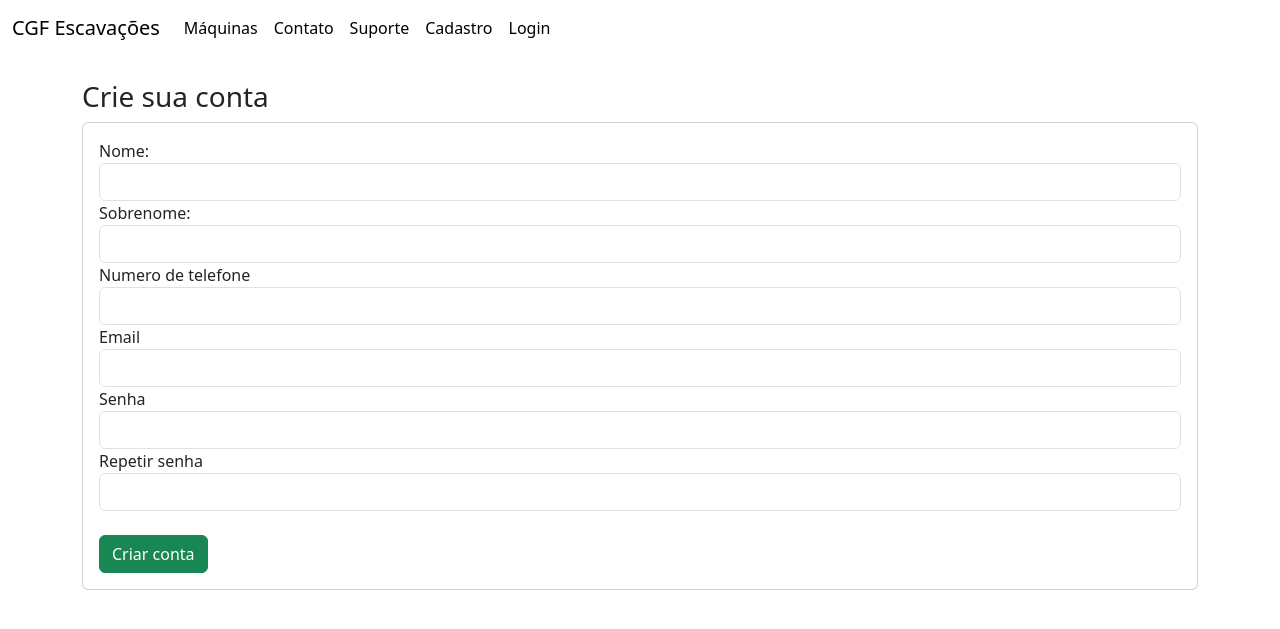
After one commit to JoaoInacioFussiegerIzaias/Cgf-App, a Node server app: page /usuarios/cadastro in a window 1280 px wide. The commit adds this page. Shown: the top 629 px of the page. Run offline with Node 20, Linux system fonts and the light colour scheme; some libraries are stand-ins or nearby versions.

Commit message:
User error

```diff
--- a/App.js
+++ b/App.js
@@ -3,15 +3,15 @@ require('dotenv').config();
 const express = require('express')
 const handlebars = require('express-handlebars')
 const bodyParser = require('body-parser')
-const admin = require("./routes/Admin")
+const admin = require("./routes/admin")
 const path = require('path')
 const mongoose = require('mongoose')
 const session = require('express-session')
 const flash = require('connect-flash')
 require("./models/Maquina")
 const Maquina = mongoose.model("maquinas")
-
 const cgfApp = express()
+const usuarios = require('./routes/usuario')
 
 const secret = process.env.SESSESSION_SECRET
 cgfApp.use(session({
@@ -70,6 +70,7 @@ cgfApp.get("/", (req,res) =>{
 //Admin
 cgfApp.use('/admin', admin)
 
+cgfApp.use('/usuarios', usuarios)
 
 const port = process.env.DB_PORT
 
--- a/package.json
+++ b/package.json
@@ -1,5 +1,6 @@
 {
   "dependencies": {
+    "bcryptjs": "^3.0.2",
     "body-parser": "^1.20.3",
     "connect-flash": "^0.1.1",
     "dotenv": "^16.4.7",
--- a/routes/admin.js
+++ b/routes/admin.js
@@ -5,7 +5,7 @@ require("../models/Comentario")
 const Comentario = mongoose.model("comentarios") //Model Comentario
 require("../models/Maquina")
 const Maquina = mongoose.model("maquinas") //Model Maquina
-const { Verificar_comentario, Verificar_maquina } = require('../utils/funçoes_aux');
+const { Verificar_comentario, Verificar_maquina} = require('../utils/funçoes_aux');
 
 //Pagina principal do adm
 router.get('/', (req, res) => {
--- /dev/null
+++ b/routes/usuario.js
@@ -0,0 +1,71 @@
+const express = require("express")
+const router = express.Router()
+const mongoose = require('mongoose')
+require("../models/Usuario")
+const Usuario = mongoose.model("usuarios")
+const { Verificar_usuario } = require("../utils/funçoes_aux")
+const bcrypt = require('bcryptjs')
+
+router.get("/cadastro", (req,res) =>{
+    res.render("usuarios/cadastro")
+})
+
+router.post("/new/cadastro", (req, res) => {
+    const { nome, sobrenome, telefone, email, senha, senha_2 } = req.body;
+
+    const erros = Verificar_usuario({ nome, sobrenome, telefone, email, senha, senha_2 });
+
+    // Se houver erros de validação
+    if (erros.length > 0) {
+        req.flash("error_msg", "Erro na validação");
+        return res.render("usuarios/cadastro", { erros });  // Usando return para garantir que o código pare aqui
+    }
+
+    // Se não houver erros de validação
+    Usuario.findOne({ email: req.body.email }).lean().then((usuario) => {
+        if (usuario) {
+            req.flash("error_msg", "Já existe esse email no banco de dados");
+            return res.redirect("/usuarios/cadastro");  // Redireciona e para a execução aqui
+        } else {
+            const newUsuario = new Usuario({
+                nome,
+                sobrenome,
+                numero,
+                email,
+                senha,
+            });
+
+            bcrypt.genSalt(10, (erro, salt) => {
+                if (erro) {
+                    req.flash("error_msg", "Erro ao gerar salt");
+                    return res.redirect("/usuarios/cadastro");  // Redireciona caso erro ao gerar salt
+                }
+
+                bcrypt.hash(newUsuario.senha, salt, (erro, hash) => {
+                    if (erro) {
+                        req.flash("error_msg", "Erro ao gerar hash da senha");
+                        return res.redirect("/usuarios/cadastro");  // Redireciona caso erro ao gerar hash
+                    }
+
+                    newUsuario.senha = hash;
+
+                    newUsuario.save()
+                        .then(() => {
+                            req.flash("success_msg", "Usuário criado com sucesso");
+                            return res.redirect("/");  // Redireciona após salvar o novo usuário
+                        })
+                        .catch((err) => {
+                            req.flash("error_msg", "Houve um erro ao cadastrar o usuárioooooooooooo" + err);
+                            return res.redirect("/usuarios/cadastro");  // Redireciona caso ocorra erro ao salvar
+                        });
+                });
+            });
+        }
+    }).catch((err) => {
+        req.flash("error_msg", "Houve um erro ao verificar o email");
+        return res.render("usuarios/cadastro", { erros, nome, sobrenome, telefone, email, senha, senha_2 });
+    });
+});
+
+
+module.exports = router
--- a/views/partials/_navbar.handlebars
+++ b/views/partials/_navbar.handlebars
@@ -1,6 +1,6 @@
 <nav class="navbar navbar-expand-lg ">
   <div class="container-fluid d-flex justify-content-center">
-    <a class="navbar-brand" href="">CGF Escavações</a>
+    <a class="navbar-brand" href="/">CGF Escavações</a>
     <button class="navbar-toggler" type="button" data-bs-toggle="collapse" data-bs-target="#navbarSupportedContent" aria-controls="navbarSupportedContent" aria-expanded="false" aria-label="Toggle navigation">
       <span class="navbar-toggler-icon"></span>
     </button>
@@ -16,7 +16,7 @@
           <a class="nav-link active" aria-current="page" href="">Suporte</a>
         </li>
         <li class="nav-item">
-          <a class="nav-link active" aria-current="page" href="">Cadastro</a>
+          <a class="nav-link active" aria-current="page" href="/usuarios/cadastro">Cadastro</a>
         </li>
         <li class="nav-item">
           <a class="nav-link active" aria-current="page" href="">Login</a>
--- /dev/null
+++ b/views/usuarios/cadastro.handlebars
@@ -0,0 +1,33 @@
+{{#if erros}}
+    {{#each erros}}
+        <div class="alert alert-danger">
+            {{texto}}
+        </div>
+    {{/each}}
+{{/if}}
+
+{{#if success_msg}}
+    <div class="alert alert-success">
+        {{success_msg}}
+    </div>
+{{/if}}
+<h3>Crie sua conta</h3>
+<div class="card">
+    <div class="card-body">
+        <form action="/usuarios/new/cadastro" method="POST">
+            <label for="nome">Nome: </label>
+            <input type="text" name="nome" class="form-control" required>
+            <label for="sobrenome">Sobrenome: </label>
+            <input type="text" name="sobrenome" class="form-control" required>
+            <label for="numero">Numero de telefone</label>
+            <input type="number" name="telefone" class="form-control" required>
+            <label for="email">Email</label>
+            <input type="email" name="email" class="form-control" required>
+            <label for="senha">Senha</label>
+            <input type="password" name="senha" class="form-control" required>
+            <label for="senha_2">Repetir senha</label>
+            <input type="password" name="senha_2" class="form-control" required>
+            <button class="btn btn-success mt-4" type="submit"> Criar conta</button>
+        </form>
+    </div>
+</div>
```
Also changed, not shown: models/Usuario.js (added, +31 -0 lines), utils/funçoes_aux.js (+30 -1 lines), 1 other file.
